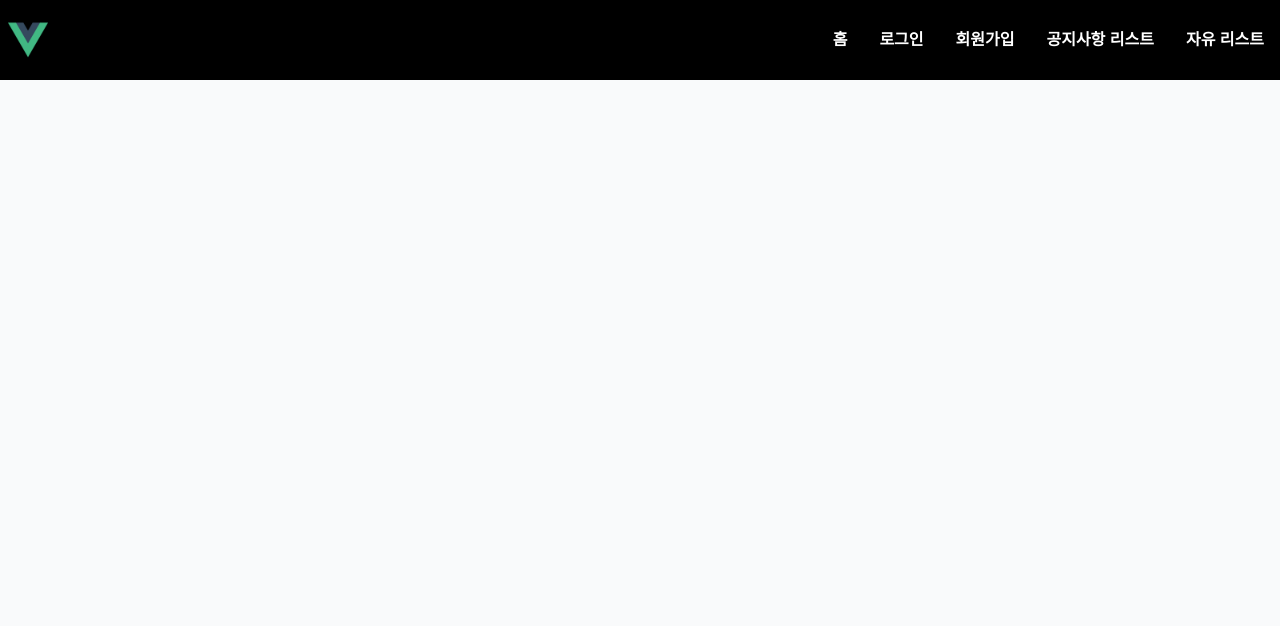
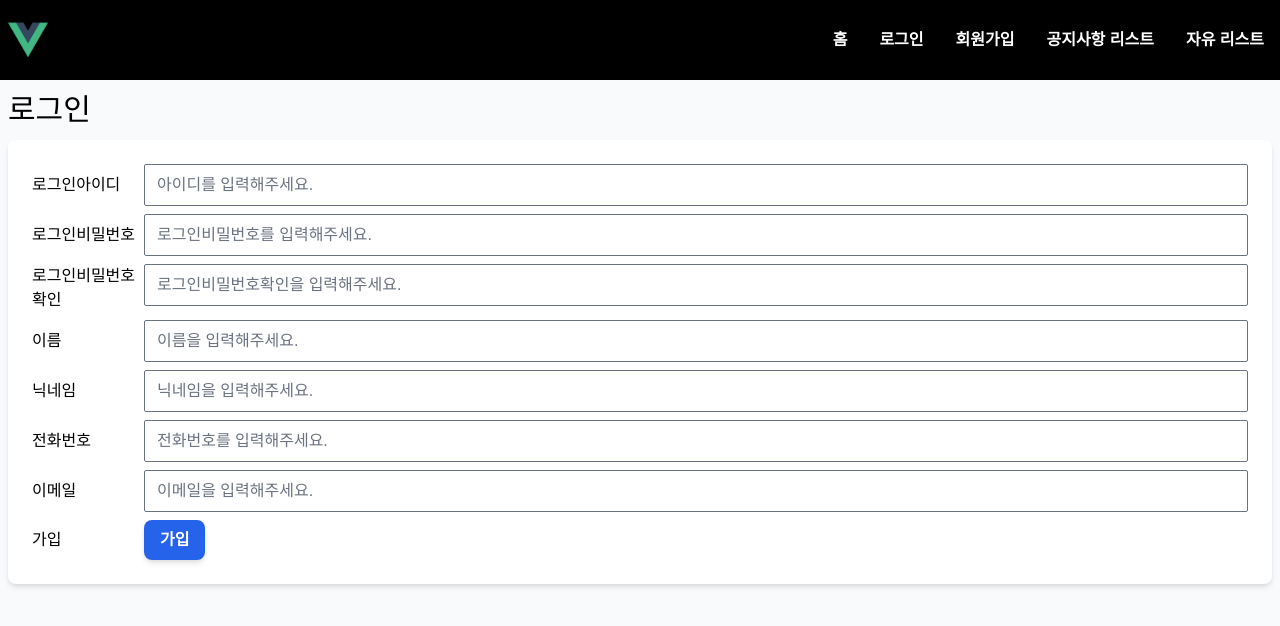
Before and after one commit to LHG313/vue3-typescript-exam, a Vue app: page /member/join in a window 1280 px wide. Shown: the top 626 px of the page. Built offline with nearby package versions, Linux system fonts and the light colour scheme; a web font is replaced by a local one.

Commit message:
회원가입

```diff
--- a/src/apis/index.ts
+++ b/src/apis/index.ts
@@ -108,6 +108,12 @@
   };
 }
 
+export interface MainApi__member_doJoin__IResponseBody extends Base__IResponseBodyType1 {
+  body:{
+    id: number,
+  };
+}
+
 // http://localhost:8021/usr/ 와의 통신장치
 export class MainApi extends HttpClient {
   public constructor() {
@@ -163,4 +169,17 @@
   public member_authKey(loginId:string, loginPw:string) {
     return this.instance.get<MainApi__member_authKey__IResponseBody>(`/member/authKey?loginId=${loginId}&loginPw=${loginPw}`);
   }
+
+  public member_doJoin(loginId:string, loginPw:string, name:string, nickname:string, cellphoneNo:string, email:string) {
+    return this.postByForm<MainApi__member_doJoin__IResponseBody>(
+      `/member/doJoin`, {
+        loginId,
+        loginPw,
+        name,
+        nickname,
+        cellphoneNo,
+        email
+      }
+    );
+  }
 }
--- a/src/components/FormRow.vue
+++ b/src/components/FormRow.vue
@@ -1,9 +1,9 @@
 <template>
-  <div class="form-row flex flex-col md:flex-row">
-    <div class="md:flex md:items-center md:w-28">
+  <div class="form-row flex flex-col lg:flex-row">
+    <div class="lg:flex md:items-center lg:w-28">
       <span>{{title}}</span>
     </div>
-    <div class="md:flex-grow">
+    <div class="lg:flex-grow">
       <slot></slot>
     </div>
   </div>
--- a/src/main.ts
+++ b/src/main.ts
@@ -20,6 +20,7 @@
 import ArticleWritePage from './pages/ArticleWritePage.vue'
 import ArticleDetailPage from './pages/ArticleDetailPage.vue'
 import MemberLoginPage from './pages/MemberLoginPage.vue'
+import MemberJoinPage from './pages/MemberJoinPage.vue'
 
 // 전역상태 만들기
 const authKey = localStorage.getItem("authKey")
@@ -76,6 +77,11 @@
     path: '/member/login',
     component: MemberLoginPage,
     props: (route:any) => ({ globalShare })
+  },
+  {
+    path: '/member/join',
+    component: MemberJoinPage,
+    props: (route:any) => ({ globalShare })
   }
 ];
 
--- a/src/pages/ArticleWritePage.vue
+++ b/src/pages/ArticleWritePage.vue
@@ -33,9 +33,9 @@
 
 <script lang="ts">
 import { defineComponent, ref, reactive, getCurrentInstance, onMounted } from 'vue'
-import { IArticle } from '../types/'
 import { MainApi } from '../apis/'
 import { Router } from 'vue-router';
+
 export default defineComponent({
   name: 'ArticleWritePage',
   props: {
--- /dev/null
+++ b/src/pages/MemberJoinPage.vue
@@ -0,0 +1,169 @@
+<template>
+  <TitleBar>로그인</TitleBar>
+
+  <section class="section section-member-login-form px-2">
+    <div class="container mx-auto">
+      <div class="px-6 py-6 bg-white rounded-lg shadow-md">
+        <form v-if="globalShare.isLogined == false" v-on:submit.prevent="checkAndJoin">
+          <FormRow title="로그인아이디">
+            <input ref="loginIdElRef" class="form-row-input" type="text" placeholder="아이디를 입력해주세요.">
+          </FormRow>
+          <FormRow title="로그인비밀번호">
+            <input ref="loginPwElRef" class="form-row-input" type="password" placeholder="로그인비밀번호를 입력해주세요.">
+          </FormRow>
+          <FormRow title="로그인비밀번호확인">
+            <input ref="loginPwConfirmElRef" class="form-row-input" type="password" placeholder="로그인비밀번호확인을 입력해주세요.">
+          </FormRow>
+          <FormRow title="이름">
+            <input ref="nameElRef" class="form-row-input" type="text" placeholder="이름을 입력해주세요.">
+          </FormRow>
+          <FormRow title="닉네임">
+            <input ref="nicknameElRef" class="form-row-input" type="text" placeholder="닉네임을 입력해주세요.">
+          </FormRow>
+          <FormRow title="전화번호">
+            <input ref="cellphoneNoElRef" class="form-row-input" type="tel" placeholder="전화번호를 입력해주세요.">
+          </FormRow>
+          <FormRow title="이메일">
+            <input ref="emailElRef" class="form-row-input" type="email" placeholder="이메일을 입력해주세요.">
+          </FormRow>
+          <FormRow title="가입">
+            <div class="btns">
+              <input type="submit" value="가입" class="btn-primary" />
+            </div>
+          </FormRow>
+        </form>
+        <div v-else>
+          이미 로그인 되었습니다. <route-link class="btn-link" to="/">홈</route-link> 으로 이동
+        </div>
+      </div>
+    </div>
+  </section>
+</template>
+
+<script lang="ts">
+import { defineComponent, ref, reactive, getCurrentInstance, onMounted } from 'vue'
+import { MainApi } from '../apis/'
+import { Router } from 'vue-router';
+export default defineComponent({
+  name: 'MemberJoinPage',
+  props: {
+    globalShare: {
+      type: Object,
+      required: true
+    },
+  },
+  setup(props) {
+    const router:Router = getCurrentInstance()?.appContext.config.globalProperties.$router;
+    const mainApi:MainApi = getCurrentInstance()?.appContext.config.globalProperties.$mainApi;
+    const loginIdElRef = ref<HTMLInputElement>();
+    const loginPwElRef = ref<HTMLInputElement>();
+    const loginPwConfirmElRef = ref<HTMLInputElement>();
+    const nameElRef = ref<HTMLInputElement>();
+    const nicknameElRef = ref<HTMLInputElement>();
+    const cellphoneNoElRef = ref<HTMLInputElement>();
+    const emailElRef = ref<HTMLInputElement>();
+    function checkAndJoin() {
+      // 로그인아이디 체크
+      if ( loginIdElRef.value == null ) {
+        return;
+      }
+      const loginIdEl = loginIdElRef.value;
+      loginIdEl.value = loginIdEl.value.trim();
+      if ( loginIdEl.value.length == 0 ) {
+        alert('로그인 아이드를 입력해주세요.');
+        loginIdEl.focus();
+        return;
+      }
+      // 로그인비번 체크
+      if ( loginPwElRef.value == null ) {
+        return;
+      }
+      const loginPwEl = loginPwElRef.value;
+      loginPwEl.value = loginPwEl.value.trim();
+      if ( loginPwEl.value.length == 0 ) {
+        alert('로그인 비번을 입력해주세요.');
+        loginPwEl.focus();
+        return;
+      }
+      // 로그인비번확인 체크
+      if ( loginPwConfirmElRef.value == null ) {
+        return;
+      }
+      const loginPwConfirmEl = loginPwConfirmElRef.value;
+      if ( loginPwEl.value != loginPwConfirmEl.value ) {
+        alert('로그인 비번이 일치하지 않습니다.');
+        loginPwConfirmEl.focus();
+        return;
+      }
+      // 이름 체크
+      if ( nameElRef.value == null ) {
+        return;
+      }
+      const nameEl = nameElRef.value;
+      nameEl.value = nameEl.value.trim();
+      if ( nameEl.value.length == 0 ) {
+        alert('이름을 입력해주세요.');
+        nameEl.focus();
+        return;
+      }
+      // 별명 체크
+      if ( nicknameElRef.value == null ) {
+        return;
+      }
+      const nicknameEl = nicknameElRef.value;
+      nicknameEl.value = nicknameEl.value.trim();
+      if ( nicknameEl.value.length == 0 ) {
+        alert('별명을 입력해주세요.');
+        nicknameEl.focus();
+        return;
+      }
+      // 휴대전화번호 체크
+      if ( cellphoneNoElRef.value == null ) {
+        return;
+      }
+      const cellphoneNoEl = cellphoneNoElRef.value;
+      cellphoneNoEl.value = cellphoneNoEl.value.trim();
+      if ( cellphoneNoEl.value.length == 0 ) {
+        alert('휴대전화번호를 입력해주세요.');
+        cellphoneNoEl.focus();
+        return;
+      }
+      // 이메일 체크
+      if ( emailElRef.value == null ) {
+        return;
+      }
+      const emailEl = emailElRef.value;
+      emailEl.value = emailEl.value.trim();
+      if ( emailEl.value.length == 0 ) {
+        alert('이메일을 입력해주세요.');
+        emailEl.focus();
+        return;
+      }
+      join(loginIdEl.value, loginPwEl.value, nameEl.value, nicknameEl.value, cellphoneNoEl.value, emailEl.value);
+    }
+    function join(loginId:string, loginPw:string, name:string, nickname:string, cellphoneNo:string, email:string) {
+      mainApi.member_doJoin(loginId, loginPw, name, nickname, cellphoneNo, email)
+        .then(axiosResponse => {
+          alert(axiosResponse.data.msg);
+          if ( axiosResponse.data.fail ) {
+            return;
+          }
+          router.replace('/member/login?loginId=' + loginId)
+        });
+    }
+    return {
+      checkAndJoin,
+      loginIdElRef,
+      loginPwElRef,
+      loginPwConfirmElRef,
+      nameElRef,
+      nicknameElRef,
+      cellphoneNoElRef,
+      emailElRef,
+    }
+  }
+})
+</script>
+
+<style scoped>
+</style>
--- a/src/pages/MemberLoginPage.vue
+++ b/src/pages/MemberLoginPage.vue
@@ -26,12 +26,14 @@
 </template>
 
 <script lang="ts">
-import { defineComponent, ref, reactive, getCurrentInstance, onMounted } from 'vue'
-import { IArticle } from '../types/'
+import { defineComponent, ref, getCurrentInstance, onMounted } from 'vue'
 import { MainApi } from '../apis/'
+import { useRoute } from 'vue-router'
 import { Router } from 'vue-router';
+
+
 export default defineComponent({
-  name: 'ArticleWritePage',
+  name: 'MemberLoginPage',
   props: {
     globalShare: {
       type: Object,
@@ -39,10 +41,27 @@
     },
   },
   setup(props) {
+    const route = useRoute();
     const router:Router = getCurrentInstance()?.appContext.config.globalProperties.$router;
     const mainApi:MainApi = getCurrentInstance()?.appContext.config.globalProperties.$mainApi;
+
     const loginIdElRef = ref<HTMLInputElement>();
     const loginPwElRef = ref<HTMLInputElement>();
+
+onMounted(() => {
+      if ( route.query.loginId != null ) {
+        if ( loginIdElRef.value == null ) {
+          return;
+        }
+        if ( loginPwElRef.value == null ) {
+          return;
+        }
+        loginIdElRef.value.value = route.query.loginId as any;
+        loginPwElRef.value.focus();
+      }
+    })
+
+
     function checkAndLogin() {
       if ( loginIdElRef.value == null ) {
         return;
```
